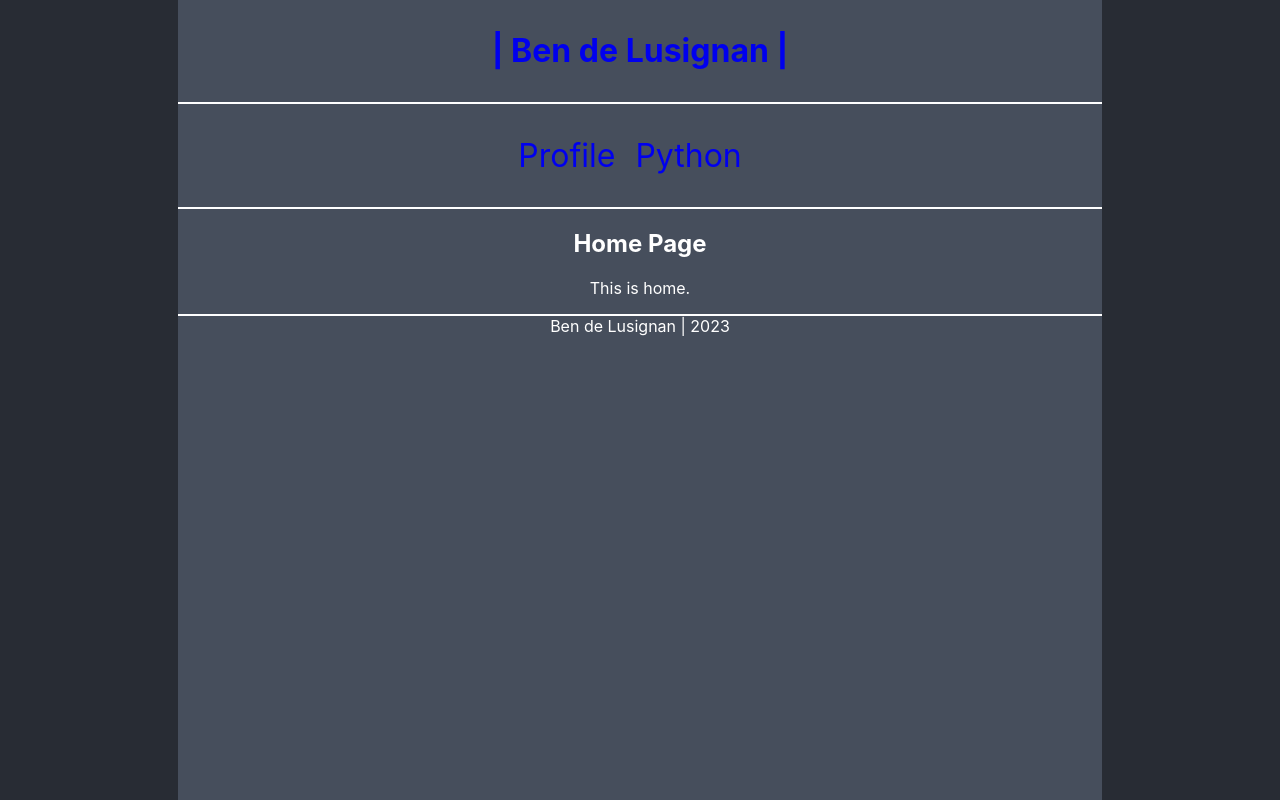
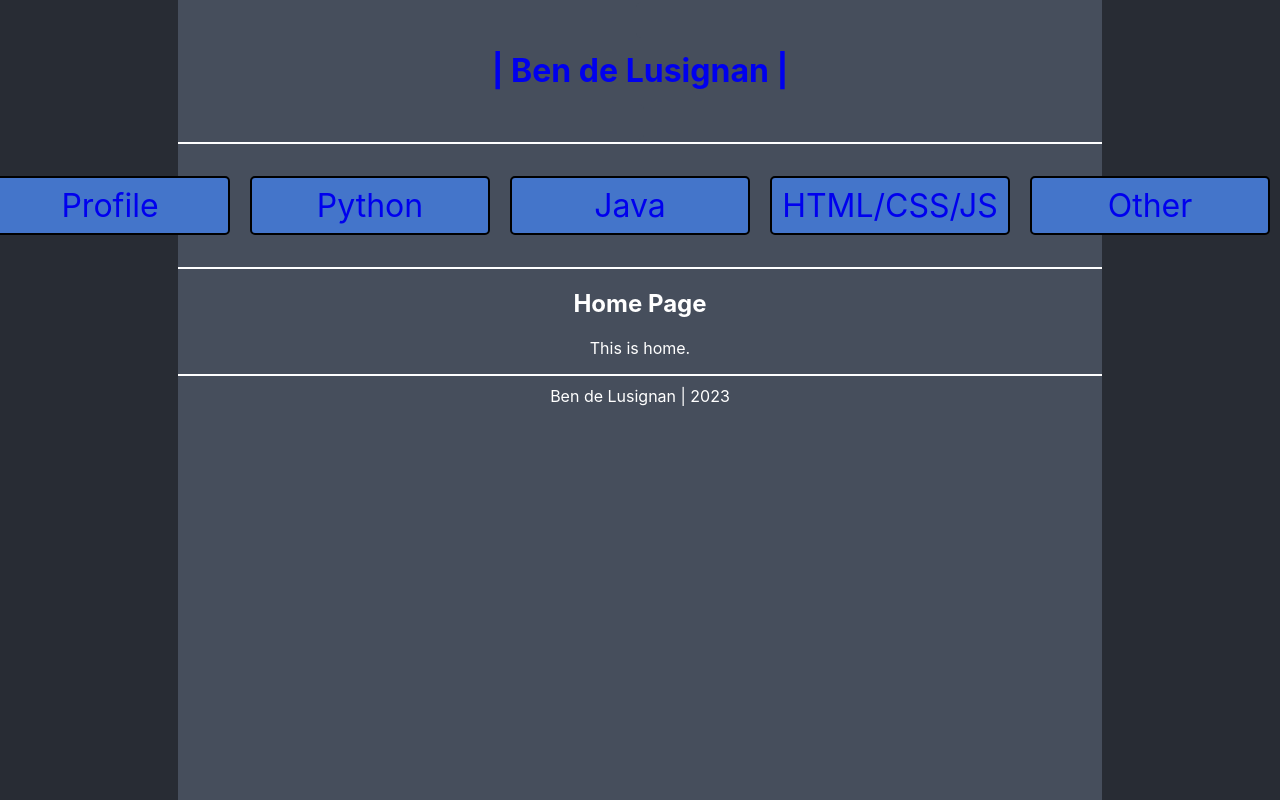
Before and after one commit to BenDeLusignan/portfolio-website, a React (Create React App) app in the folder portfolio-website-app/: page / in a window 1280 px wide. Built offline with nearby package versions, Linux system fonts and the light colour scheme.

Commit message:
Navbar of equal width sorted

```diff
--- a/portfolio-website-app/src/App.css
+++ b/portfolio-website-app/src/App.css
@@ -21,6 +21,14 @@ body {
 
 a{
   text-decoration: none;
+  background-color: rgb(68, 117, 202);
+  padding: 8px;
+  border: 2px solid black;
+  border-radius: 5px;
+}
+
+a:hover{
+  background-color: rgb(123, 147, 178);
 }
 
 a:visited{
@@ -33,10 +41,14 @@ a:visited{
   padding: 10px;
 }
 
+#headerLink a{
+  background-color: #464e5c;
+  border: none;
+}
+
 nav {
-
   display: flex;
-  justify-content: center; /* Center horizontally */
+  justify-content: center;
 }
 
 #navbar {
@@ -45,12 +57,18 @@ nav {
   padding: 0;
   text-align: center;
   font-size: xx-large;
+  align-items: center;
 }
 
 #navbar li {
   margin-right: 20px;
   text-align: center;
   text-decoration: none;
+}
+
+#navbar a{
+  display: block;
+  width: 220px;
 }
 
 #footer {
@@ -61,4 +79,5 @@ nav {
   align-items: center;
   background-color: #464e5c;
   border-top: 2px solid white;
+  padding-top: 10px;
 }
--- a/portfolio-website-app/src/App.js
+++ b/portfolio-website-app/src/App.js
@@ -7,13 +7,14 @@ import "./App.css";
 
 const App = () => {
   return (
-
-      <body>
+    <body>
       <div id="container">
         <Router>
-        <div id="headerLink">
-        <Link to="/"><h1>| Ben de Lusignan |</h1></Link>
-        </div>
+          <div id="headerLink">
+            <Link to="/">
+              <h1>| Ben de Lusignan |</h1>
+            </Link>
+          </div>
 
           <nav>
             <ul id="navbar">
@@ -23,21 +24,27 @@ const App = () => {
               <li>
                 <Link to="/python">Python</Link>
               </li>
+              <li>
+                <Link to="/python">Java</Link>
+              </li>
+              <li>
+                <Link to="/python">HTML/CSS/JS</Link>
+              </li>
+              <li>
+                <Link to="/python">Other</Link>
+              </li>
             </ul>
           </nav>
           <Routes>
+            <Route path="/" element={<Homepage />} />
             <Route path="/profile" element={<Profile />} />
             <Route path="/python" element={<Python />} />
-            <Route path="/" element={<Homepage />} />
           </Routes>
         </Router>
 
-        <footer id="footer">
-          Ben de Lusignan | 2023
-        </footer>
-        </div>
-      </body>
-
+        <footer id="footer">Ben de Lusignan | 2023</footer>
+      </div>
+    </body>
   );
 };
 
```
